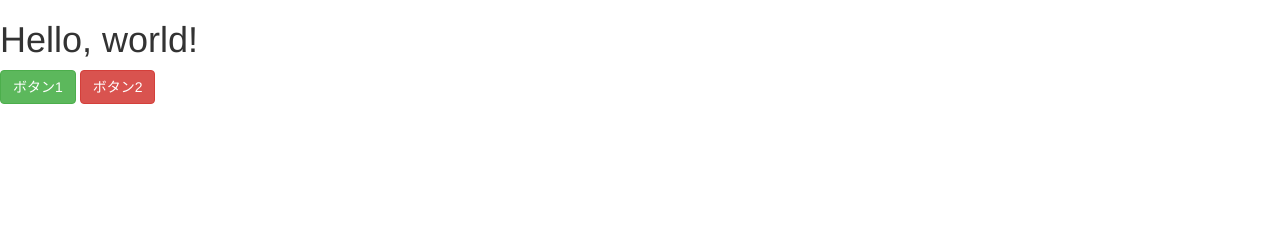
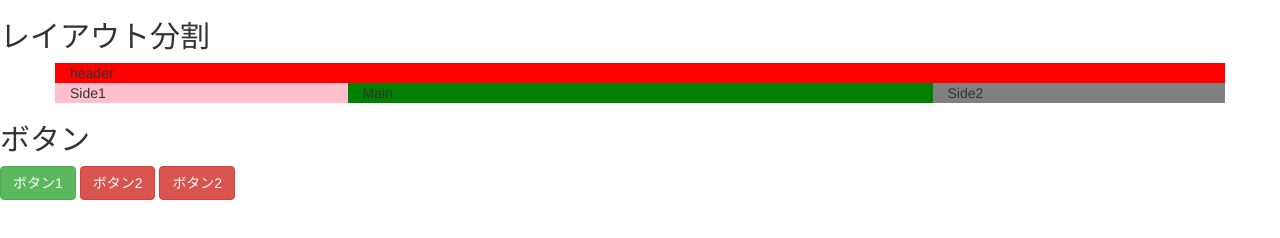
Before and after one commit to adebadayo/Bootstrap3.0_template, a plain HTML site: page index.html in a window 1280 px wide. Drawn offline with nearby package versions, Linux system fonts and the light colour scheme.

Commit message:
レイアウト分割

```diff
--- a/index.html
+++ b/index.html
@@ -21,9 +21,21 @@
     <![endif]-->
   </head>
   <body>
-    <h1>Hello, world!</h1>
 
+  <h2>レイアウト分割</h2>
+  <div id="header" class="container" style="background:red;">header</div>
+
+  <div class="container">
+     <div class="row">
+        <div class="col-sm-3" style="background:pink;">Side1</div>
+        <div class="col-sm-6" style="background:green;">Main</div>
+        <div class="col-sm-3" style="background:gray;">Side2</div>
+      </div>
+  </div>
+
+  <h2>ボタン</h2>
 	<button type="button" class="btn btn-success">ボタン1</button>
+  <button type="button" class="btn btn-danger">ボタン2</button>
 	<button type="button" class="btn btn-danger">ボタン2</button>
 
     <!-- jQuery (necessary for Bootstrap's JavaScript plugins) -->
```
